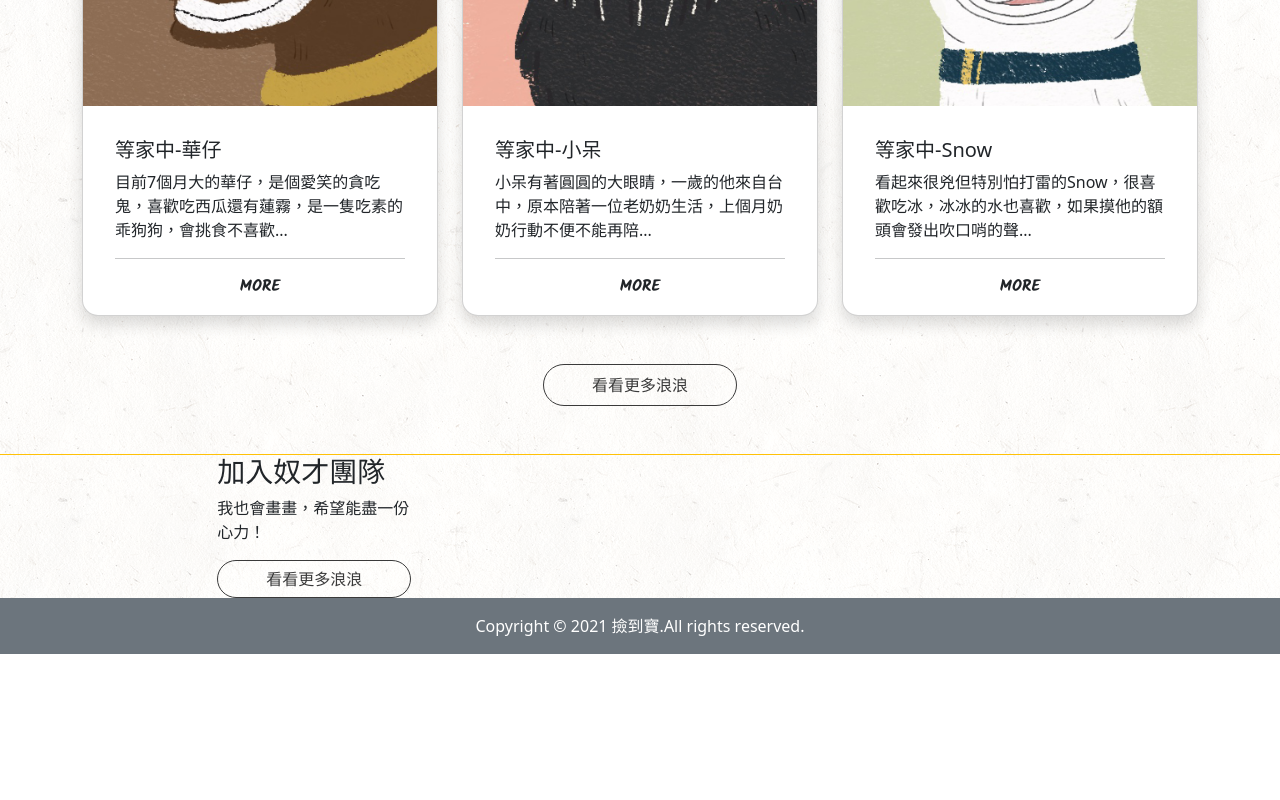
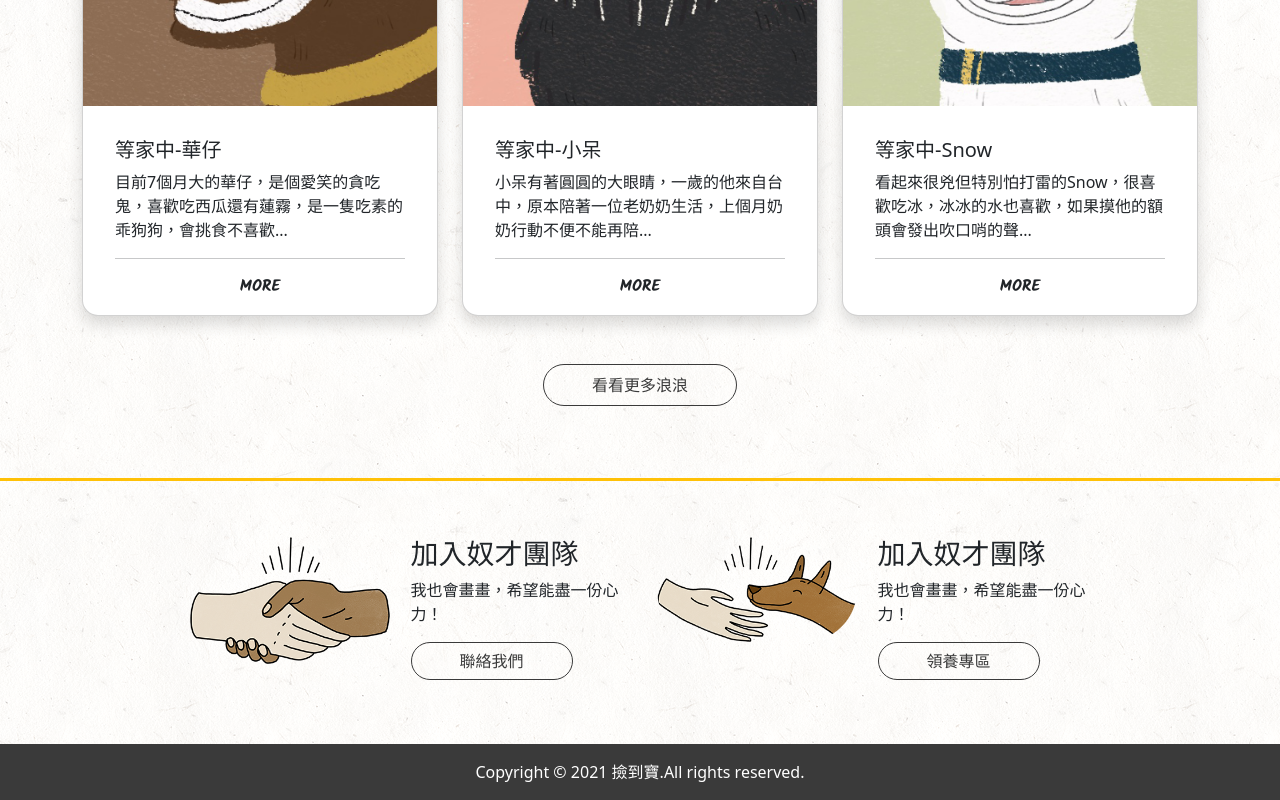
Before and after one commit to chrisluo5311/FurBaby, a website: page index.html in a window 1280 px wide. Shown: the part 2493-3293 px from the top of the page. Before the commit the page ends 3147 px from the top, so only its background shows below. Drawn offline with nearby package versions, Linux system fonts and the light colour scheme.

Commit message:
add 加入奴才團隊&copyright

```diff
--- a/index.html
+++ b/index.html
@@ -142,7 +142,7 @@
         </div>
     </section>
 
-    <section class="mb-5">
+    <section class="mb-5 pb-4">
         <div class="container">
             <div class="text-center mb-5">
                 <img class="mb-4" src="./images/title02.png" alt="">
@@ -192,29 +192,42 @@
     </section>
 </main>
 
-<footer class="border-top border-warning">
-    <section>
-        <div class="row">
-            <div class="col-lg-8">
-                <div class="row row-cols-1 row-cols-lg-2">
-                    <div class="col">
-                        <div class="row">
-                            <div class="col-lg-6">
-                                <img src="" alt="">
+<footer class="border-top border-3 border-warning pt-2">
+    <section class="py-5">
+        <div class="container">
+            <div class="row justify-content-center">
+                <div class="col-lg-10">
+                    <ul class="row row-cols-1 row-cols-lg-2 list-unstyled g-5 g-md-2">
+                        <li class="col">
+                            <div class="row g-4 g-md-2">
+                                <div class="col-lg-6 text-center">
+                                    <img src="./images/link01.png" alt="">
+                                </div>
+                                <div class="col-lg-6 text-center text-md-start">
+                                    <h3>加入奴才團隊</h3>
+                                    <p>我也會畫畫，希望能盡一份心力！</p>
+                                    <a href="#" class="btn btn-outline-egg-yellow rounded-pill px-5 text-nowrap" role="button">聯絡我們</a>
+                                </div>
                             </div>
-                            <div class="col-lg-6">
-                                <h3>加入奴才團隊</h3>
-                                <p>我也會畫畫，希望能盡一份心力！</p>
-                                <a href="#" class="btn btn-outline-egg-yellow rounded-pill px-5 text-nowrap" role="button">看看更多浪浪</a>
+                        </li>
+                        <li class="col">
+                            <div class="row g-4 g-md-2">
+                                <div class="col-lg-6 text-center">
+                                    <img src="./images/link02.png" alt="">
+                                </div>
+                                <div class="col-lg-6 text-center text-md-start">
+                                    <h3>加入奴才團隊</h3>
+                                    <p>我也會畫畫，希望能盡一份心力！</p>
+                                    <a href="#" class="btn btn-outline-egg-yellow rounded-pill px-5 text-nowrap" role="button">領養專區</a>
+                                </div>
                             </div>
-                        </div>
-                    </div>
-                    <div class="col"></div>
+                        </li>
+                    </ul>
                 </div>
             </div>
         </div>
     </section>
-    <section class="bg-secondary p-3">
+    <section class="p-3" style="background-color: #3A3A3A;">
         <p class="text-center text-white mb-0 ">Copyright © 2021 撿到寶.All rights reserved.</p>
     </section>
 </footer>
```
Also changed, not shown: images/link01.png (added), images/link02.png (added).
